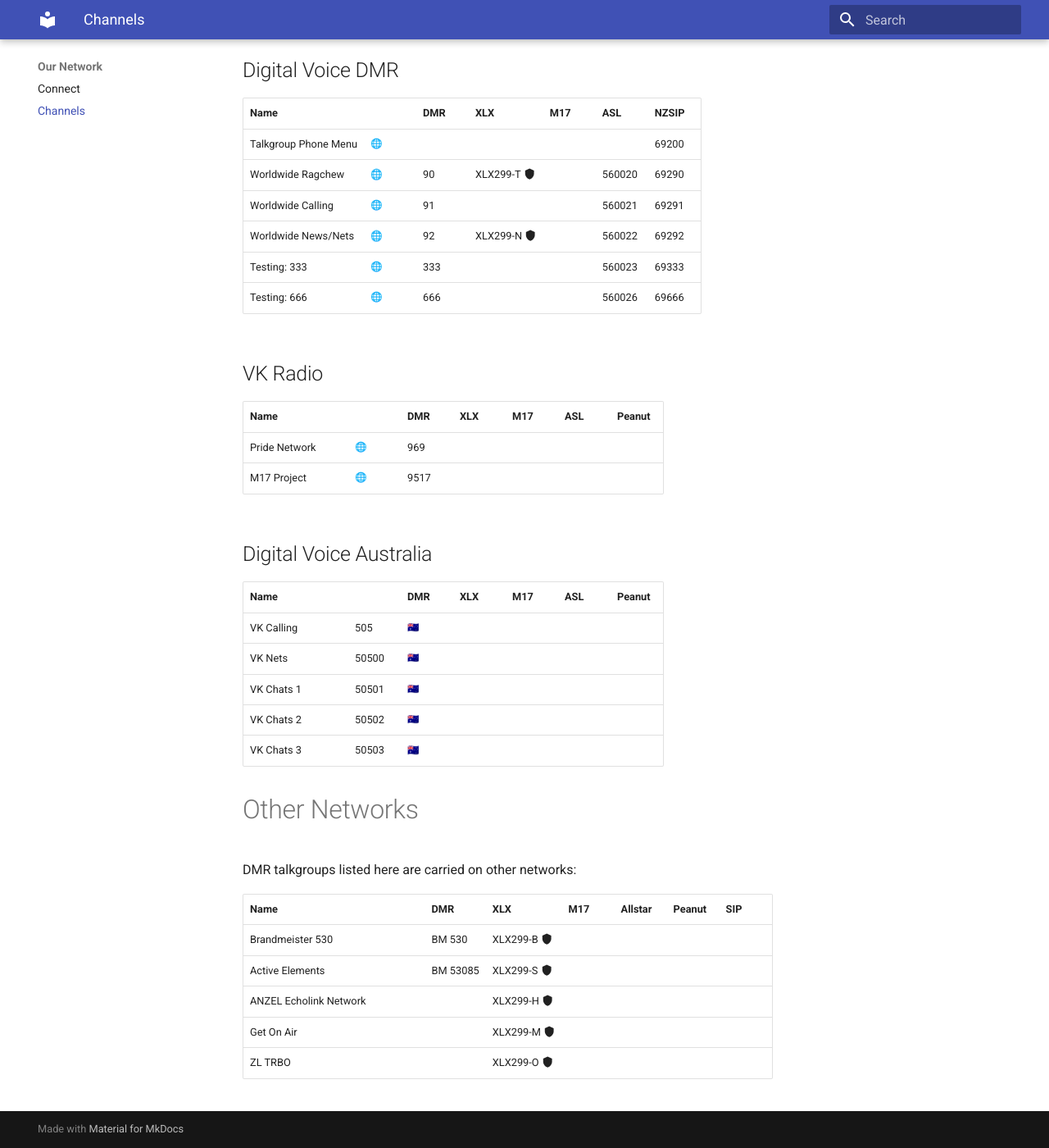
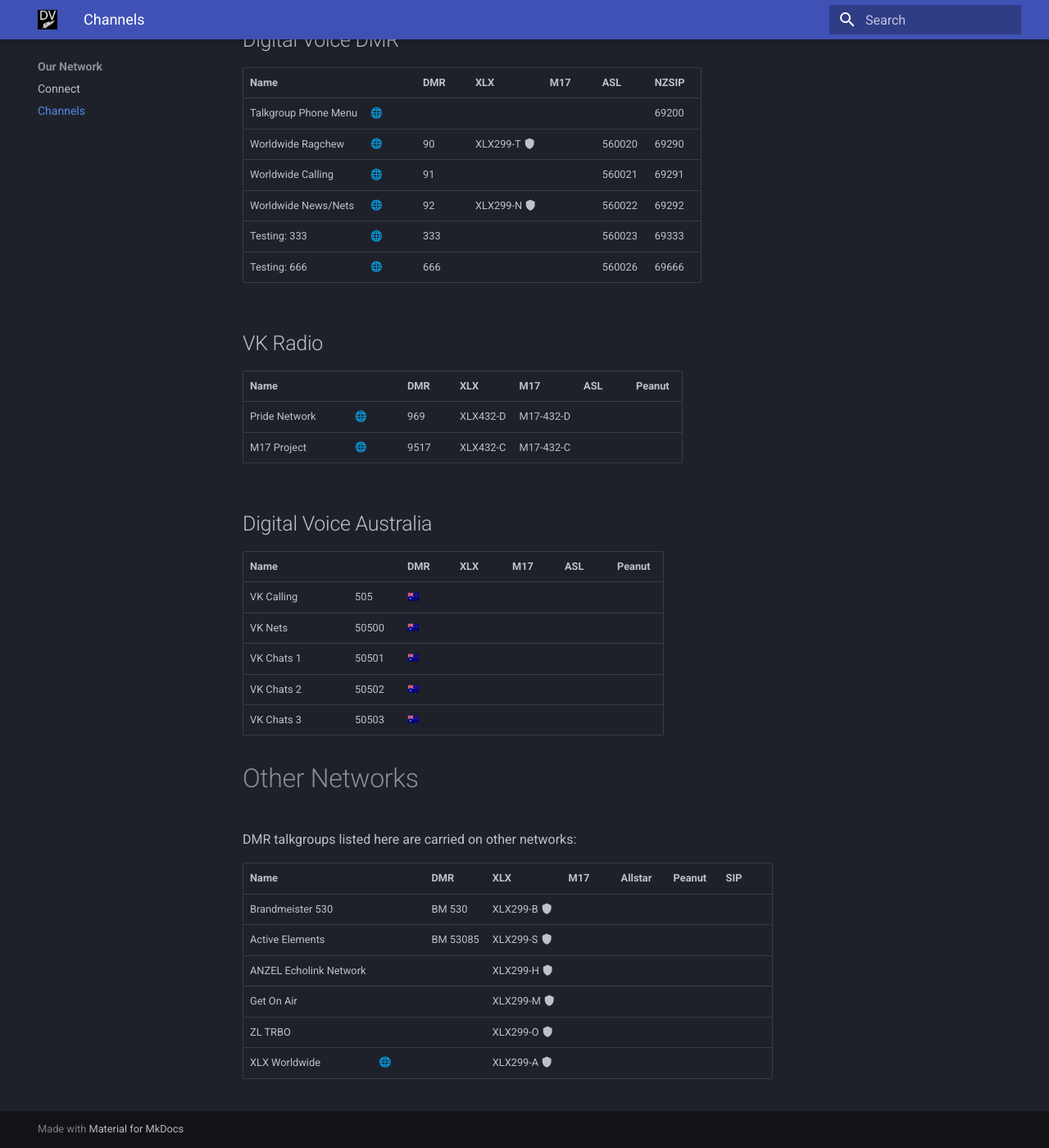
Before and after one commit to DigitalVoiceNZ/wiki, an MkDocs documentation site: the page built from docs/channels.md, in a window 1280 px wide and 1400 px high, scrolled down 1211 px. Shown: the whole window at 82% size. Built offline with MkDocs 1.6.1 and Material for MkDocs 9.7.7, drawn with Linux system fonts in a browser that asks for light colours; emoji names are drawn with the system emoji font; some of the changed text lies outside the part shown.

Commit message:
Add logo and change palette

```diff
--- a/docs/channels.md
+++ b/docs/channels.md
@@ -45,8 +44,8 @@
 
 |Name||DMR|XLX|M17|ASL|Peanut|
 |:--||:--|:--|:--|:--|:--|
-|Pride Network|:globe_with_meridians:|969| | | | |
-|M17 Project|:globe_with_meridians:|9517| | | | |
+|Pride Network|:globe_with_meridians:|969|XLX432-D|M17-432-D| | |
+|M17 Project|:globe_with_meridians:|9517|XLX432-C|M17-432-C| | |
 
 ## Digital Voice Australia
 |Name||DMR|XLX|M17|ASL|Peanut|
@@ -69,3 +68,4 @@
 |ANZEL Echolink Network|| |XLX299-H :material-shield:| | | |
 |Get On Air|| |XLX299-M :material-shield:| | | |
 |ZL TRBO|| |XLX299-O :material-shield:| | | |
+|XLX Worldwide|:globe_with_meridians:| |XLX299-A :material-shield:| | | | |
--- a/mkdocs.yml
+++ b/mkdocs.yml
@@ -1,6 +1,9 @@
 site_name: DVNZ Docs
 theme:
   name: material
+  logo: assets/logo.png
+  palette:
+    scheme: slate
   features:
     - navigation.tabs
 
```
Also changed, not shown: other parts of docs/channels.md (+0 -1 lines), docs/nzsip/users.md (+8 -1 lines), docs/assets/logo.png (added).
